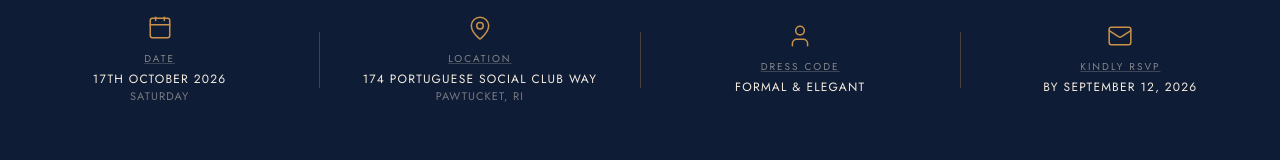
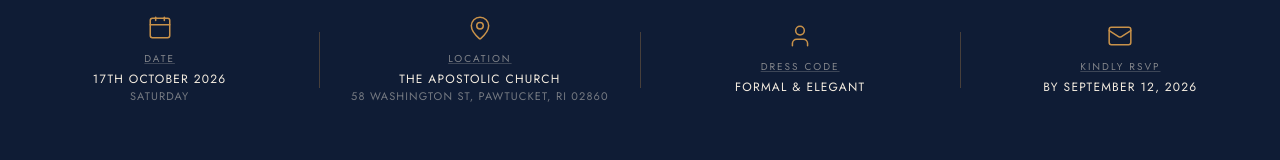
Before and after one commit to GIdeon1199/wedding-rsvp, a Next.js app: page / in a window 1280 px wide. Shown: the part 1754-1914 px from the top of the page. Built offline with nearby package versions, Linux system fonts and the light colour scheme.

Commit message:
Update details footer band location to ceremony venue

```diff
--- a/app/page.tsx
+++ b/app/page.tsx
@@ -427,13 +427,13 @@ export default function HomePage() {
               className="font-sans mt-1"
               style={{ fontSize: "12px", letterSpacing: "0.1em", color: "#f5ede0", textTransform: "uppercase" }}
             >
-              174 Portuguese Social Club Way
+              {WEDDING_CONFIG.ceremonyVenue}
             </p>
             <p
               className="font-sans"
               style={{ fontSize: "11px", letterSpacing: "0.1em", color: "rgba(245,237,224,0.45)", textTransform: "uppercase" }}
             >
-              Pawtucket, RI
+              {WEDDING_CONFIG.ceremonyAddress}
             </p>
           </div>
         </div>
```
